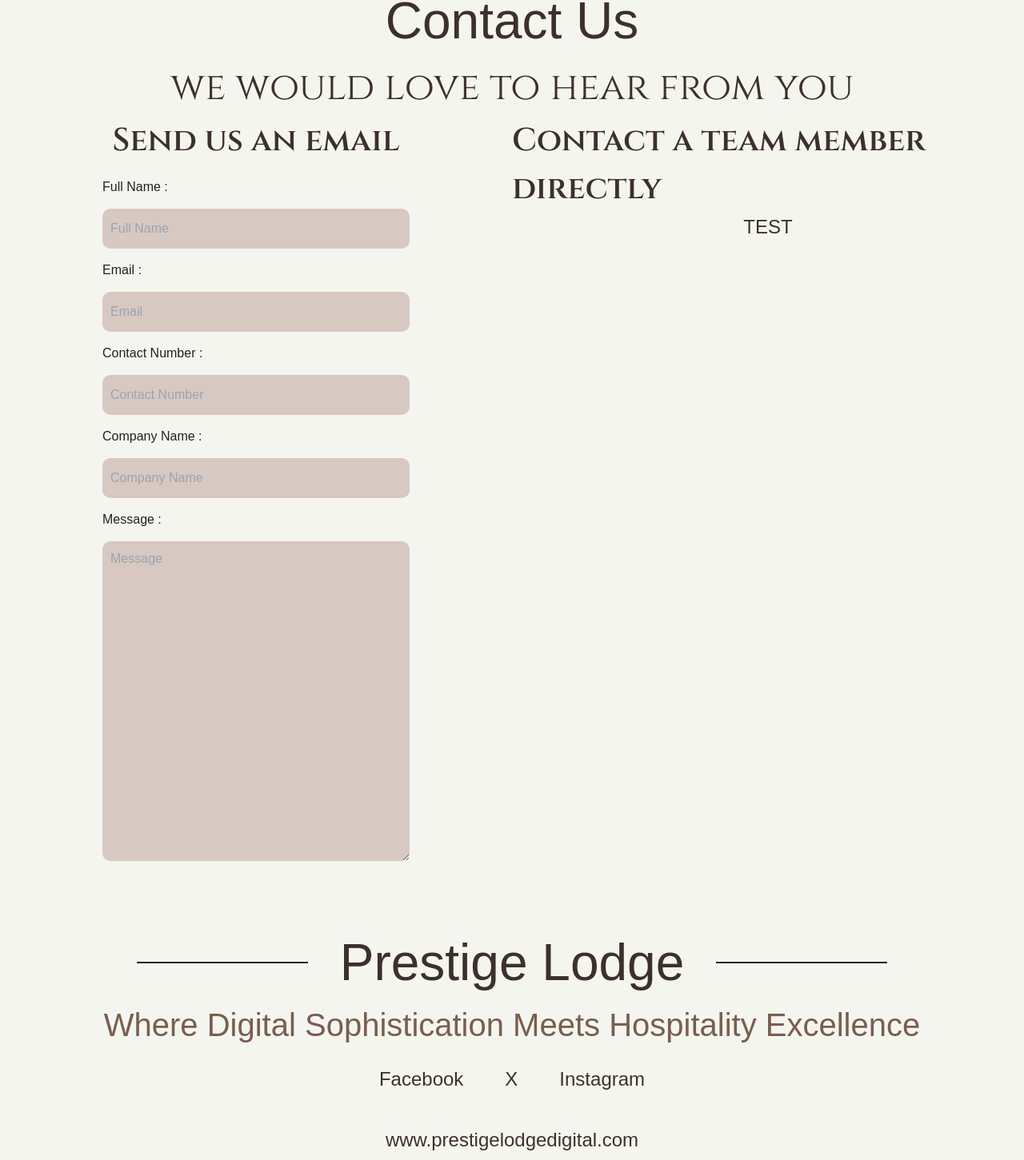
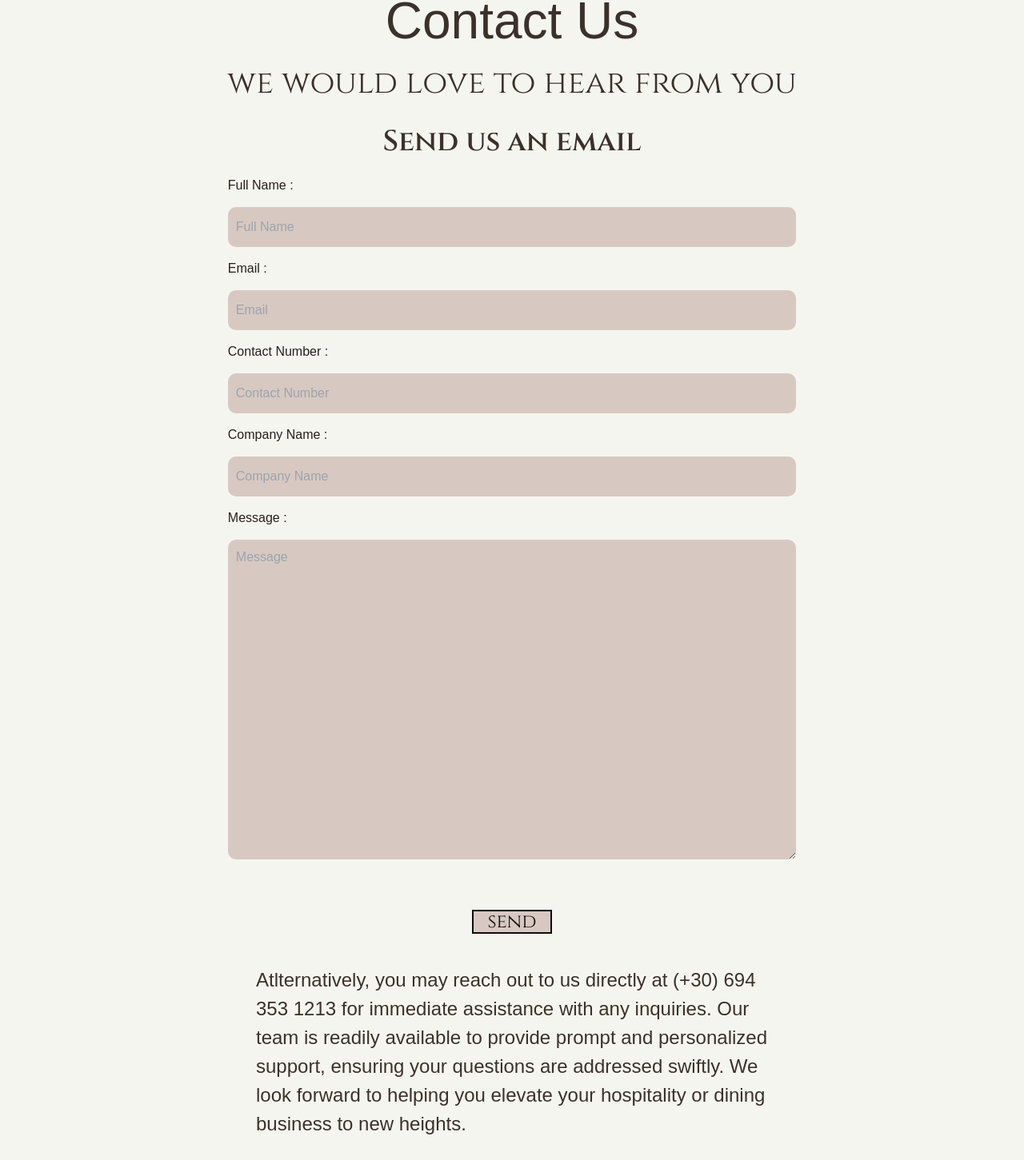
Before and after one commit to JimPepp/prestigelodge-website, a Next.js app: page / in a window 1280 px wide. Shown: the part 3910-5361 px from the top of the page at 80% size. Built offline with nearby package versions, Linux system fonts and the light colour scheme; a web font is replaced by a local one.

Commit message:
Updated: -Contact us section general screen design.
Check TODOLIST.md for next implementation requirements.

```diff
--- a/src/app/globals.css
+++ b/src/app/globals.css
@@ -147,7 +147,7 @@ h6 {
   border-width: 1px;
 }
 
-.burger:hover > .line {
+.burger:hover>.line {
   border-color: var(--accent-500);
 }
 
@@ -254,7 +254,7 @@ h6 {
 }
 
 .panel {
-	width: 100%;
+  width: 100%;
   min-height: 100%;
   display: flex;
   justify-content: center;
@@ -265,7 +265,7 @@ h6 {
   box-sizing: border-box;
   /* padding: 10px; */
   background: var(--background-50);
-  overflow:hidden;
+  overflow: hidden;
 }
 
 .panel-title {
@@ -287,7 +287,7 @@ h6 {
 .overlay-txt {
   color: var(--accent-50);
   text-shadow: 0px 0px 3px var(--text-950), 0px 2px 0px var(--text-950), 0px -1px 0px var(--text-950),
-  1px 0px 0px var(--text-950), -1px 0px 0px var(--text-950), 0px 1px 0px var(--text-950);
+    1px 0px 0px var(--text-950), -1px 0px 0px var(--text-950), 0px 1px 0px var(--text-950);
 }
 
 .intro-logo {
@@ -306,7 +306,8 @@ form {
   width: 60%;
 }
 
-input, #fmsg {
+input,
+#fmsg {
   color: var(--secondary-600);
   background-color: var(--secondary-200);
   border-radius: 10px;
@@ -329,3 +330,31 @@ input::-webkit-input-placeholder,
   padding: 10px 10px;
   box-sizing: border-box;
 }
+
+input:focus,
+#fmsg:focus {
+  outline: none !important;
+  border: 2px solid var(--accent-300);
+  box-shadow: 0 0 10px var(--accent-200);
+}
+
+.sndbtn {
+  background-color: var(--secondary-200);
+  border: solid 2px var(--text-950);
+  width: 100px;
+  height: 30px;
+  color: var(--text-950);
+  padding: 0;
+  display: flex;
+  align-items: center;
+  justify-content: center;
+  cursor: pointer;
+  transition: .5s;
+}
+
+.sndbtn:hover {
+  color: var(--accent-100);
+  border-color: var(--secondary-700);
+  background-color: var(--secondary-700);
+  transition: .5s;
+}
--- a/src/app/modules/helpers.jsx
+++ b/src/app/modules/helpers.jsx
@@ -26,56 +26,56 @@ import { useEffect } from "react";
  * @param {wrap} wrap - the wrap of the sections
  * @param {boolean} animating - A boolean to represent if the animation is currently playing or not.
  */
-export function scrolled(
-  index,
-  direction,
-  sections,
-  items,
-  headings,
-  wrap,
-  animating,
-  currentIndex
-) {
-  animating = true;
-  index = gsap.utils.wrap(index);
+// export function scrolled(
+//   index,
+//   direction,
+//   sections,
+//   items,
+//   headings,
+//   wrap,
+//   animating,
+//   currentIndex
+// ) {
+//   animating = true;
+//   index = gsap.utils.wrap(index);
 
-  // Enabling the dFactor will result in the transition
-  // coming only from above. On every yPercent property
-  // the direction parameter must be replaced with dFactor.
-  // let dFactor = direction === -1 ? -1 : 1;
+//   // Enabling the dFactor will result in the transition
+//   // coming only from above. On every yPercent property
+//   // the direction parameter must be replaced with dFactor.
+//   // let dFactor = direction === -1 ? -1 : 1;
 
-  let tl = gsap.timeline({
-    defaults: { duration: 1.25, ease: "power1.inOut" },
-    onComplete: () => (animating = false),
-  });
-  gsap.set(sections[index], { autoAlpha: 1, zIndex: 1 });
+//   let tl = gsap.timeline({
+//     defaults: { duration: 1.25, ease: "power1.inOut" },
+//     onComplete: () => (animating = false),
+//   });
+//   gsap.set(sections[index], { autoAlpha: 1, zIndex: 1 });
 
-  // Animate the previous section to invisible
-  // On the first run currentIndex is -1 so we do not
-  // animate any previous section
-  if (currentIndex >= 0) {
-    gsap.set(sections[currentIndex], { zIndex: 0 });
-    tl.to(items[currentIndex], { yPercent: -15 * direction }).set(
-      sections[currentIndex],
-      { autoAlpha: 0 }
-    );
-    tl.to(headings[currentIndex], { yPercent: 0 });
-  }
+//   // Animate the previous section to invisible
+//   // On the first run currentIndex is -1 so we do not
+//   // animate any previous section
+//   if (currentIndex >= 0) {
+//     gsap.set(sections[currentIndex], { zIndex: 0 });
+//     tl.to(items[currentIndex], { yPercent: -15 * direction }).set(
+//       sections[currentIndex],
+//       { autoAlpha: 0 }
+//     );
+//     tl.to(headings[currentIndex], { yPercent: 0 });
+//   }
 
-  // Animate the current section to a visible position
-  gsap.set(sections[index], { autoAlpha: 1, zIndex: 1 });
-  tl.fromTo(
-    [sections[index], headings[index]],
-    {
-      yPercent: (i) => (i ? -100 * direction : 100 * direction),
-    },
-    {
-      yPercent: 0,
-    },
-    0
-  ).fromTo(items[index], { yPercent: 15 * direction }, { yPercent: 0 }, 0);
+//   // Animate the current section to a visible position
+//   gsap.set(sections[index], { autoAlpha: 1, zIndex: 1 });
+//   tl.fromTo(
+//     [sections[index], headings[index]],
+//     {
+//       yPercent: (i) => (i ? -100 * direction : 100 * direction),
+//     },
+//     {
+//       yPercent: 0,
+//     },
+//     0
+//   ).fromTo(items[index], { yPercent: 15 * direction }, { yPercent: 0 }, 0);
 
-  // Set the current index to the section index that was animated
-  // during the run of this function
-  currentIndex = index;
-}
+//   // Set the current index to the section index that was animated
+//   // during the run of this function
+//   currentIndex = index;
+// }
--- a/src/app/page.jsx
+++ b/src/app/page.jsx
@@ -1,6 +1,6 @@
 'use client'
 
-import { Header, Intro, Contact, Footer } from "./ui/uiComponents";
+import { Intro, Contact, Footer } from "./ui/uiComponents";
 
 window.onbeforeunload = function () {
   window.scrollTo(0,0);
@@ -10,7 +10,6 @@ export default function Page() {
 
   return (
     <body>
-      <Header />
       <Intro />
       <Contact />
       <Footer />
--- a/src/app/ui/contactus.jsx
+++ b/src/app/ui/contactus.jsx
@@ -9,31 +9,63 @@ export default function Contact() {
       <div className={`${Fh1.className} text-6xl flex justify-center`}>
         Contact Us
       </div>
-      <div className={`${Fh2h3.className} text-5xl flex justify-center`}>
+      <div className={`${Fh2h3.className} text-4xl flex justify-center`}>
         we would love to hear from you
       </div>
-      <div className="flex flex-row">
-        <div className="flex flex-col w-1/2 items-center">
-          <p className={`${Fh4h5.className} text-4xl`}>Send us an email</p>
+      <div className="flex flex-row py-4 px-12">
+        <div className="flex flex-col w-full items-center">
+          <p className={`${Fh4h5.className} text-3xl`}>Send us an email</p>
           <form className="flex flex-col py-4">
-            <label for="fname" className=" text-text">Full Name :</label>
-            <input type="text" id="fname" name="fname" placeholder="Full Name"/>
-            <label for="fmail" className=" text-text">Email :</label>
-            <input type="email" id="fmail" name="fmail" placeholder="Email"/>
-            <label for="ftel" className=" text-text">Contact Number :</label>
-            <input type="tel" id="ftel" name="ftel" placeholder="Contact Number"/>
-            <label for="fcomp" className=" text-text">Company Name :</label>
-            <input type="text" id="fcomp" name="fcomp" placeholder="Company Name"/>
-            <label for="fmsg" className=" text-text">Message :</label>
-            <textarea type="text" id="fmsg" name="fmsg" placeholder="Message"/>
-          </form>
+            <label for="fname" className=" text-text">
+              Full Name :
+            </label>
+            <input
+              type="text"
+              id="fname"
+              name="fname"
+              placeholder="Full Name"
+            />
+            <label for="fmail" className=" text-text">
+              Email :
+            </label>
+            <input type="email" id="fmail" name="fmail" placeholder="Email" />
+            <label for="ftel" className=" text-text">
+              Contact Number :
+            </label>
+            <input
+              type="tel"
+              id="ftel"
+              name="ftel"
+              placeholder="Contact Number"
+            />
+            <label for="fcomp" className=" text-text">
+              Company Name :
+            </label>
+            <input
+              type="text"
+              id="fcomp"
+              name="fcomp"
+              placeholder="Company Name"
+            />
+            <label for="fmsg" className=" text-text">
+              Message :
+            </label>
+            <textarea type="text" id="fmsg" name="fmsg" placeholder="Message" />
+          </form>{" "}
         </div>
-        <div className="flex flex-col w-1/2 items-center">
-          <p className={`${Fh4h5.className} text-4xl`}>
-            Contact a team member directly
+      </div>
+      <div className="flex items-center py-4 flex-col">
+        <div className="sndbtn">
+          <p className={`${Fh2h3.className}`}>send</p>
+        </div>
+        <p className={`${Fparagraph.className} text-xl py-10 w-3/6`}>
+            Atlternatively, you may reach out to us directly at (+30) 694 353
+            1213 for immediate assistance with any inquiries. Our team is
+            readily available to provide prompt and personalized support,
+            ensuring your questions are addressed swiftly. We look forward to
+            helping you elevate your hospitality or dining business to new
+            heights.
           </p>
-          <p>TEST</p>
-        </div>
       </div>
     </div>
   );
```
Also changed, not shown: 1 other file (tests, documents, lock files or other folders).
